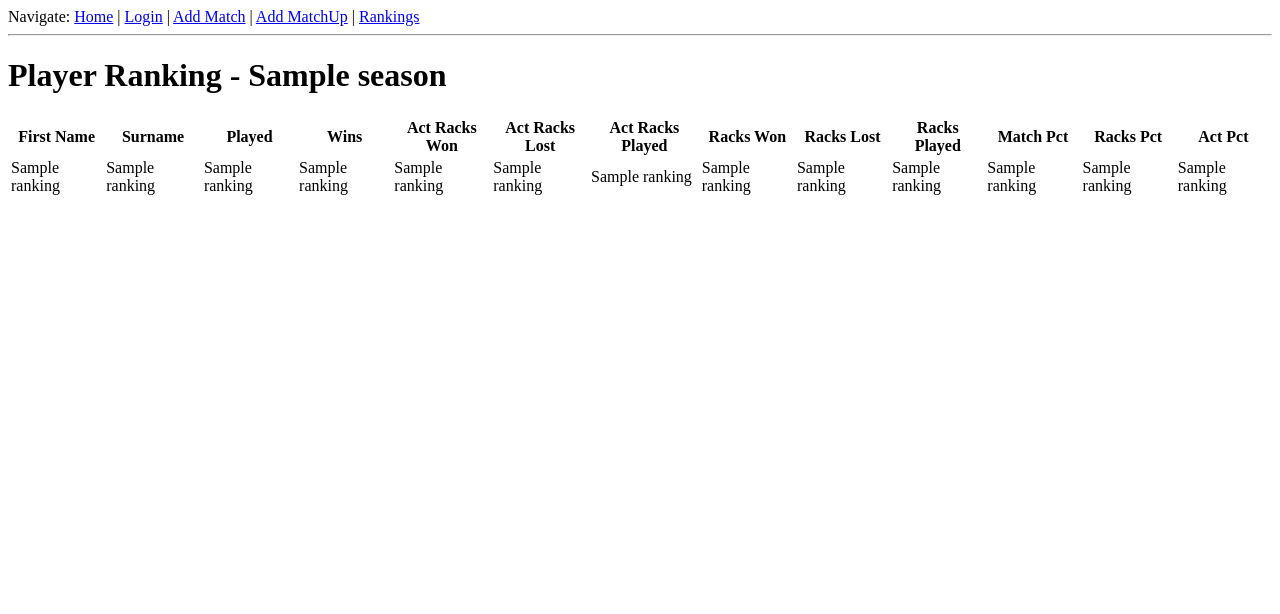
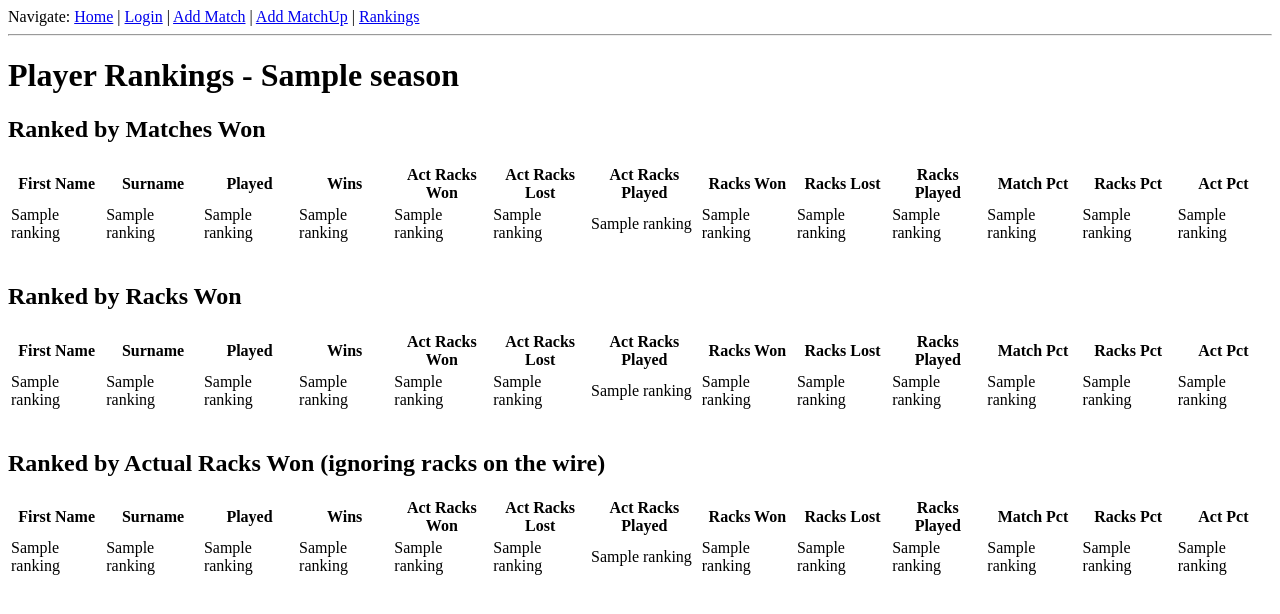
Before and after one commit to paulecar/Team9, a Flask app: template team9/templates/rank.html in a window 1280 px wide. Shown: the top 614 px of the page. Run offline with Flask 2, Linux system fonts and the light colour scheme; the template is opened without the code that fills it: most values are stand-ins (such as "Sample title", 1, 10 or a date in 2020); parts of the project's set-up code (start-up, migrations or seed data) failed here and were passed over; some libraries are stand-ins or nearby versions.

Commit message:
Ranking page with three tables

```diff
--- a/team9/templates/rank.html
+++ b/team9/templates/rank.html
@@ -1,8 +1,9 @@
 {% extends "base.html" %}
-
+<!-- TODO Render all three tables in a loop  -->
 {% block content %}
-    <h1> Player Ranking - {{season.seasonname}}</h1>
-    <table>
+    <h1> Player Rankings - {{season.seasonname}}</h1>
+    <h2> Ranked by Matches Won</h2>
+    <table title="Match Percentages">
         <th>First Name</th>
         <th>Surname</th>
         <th>Played</th>
@@ -16,7 +17,73 @@
         <th>Match Pct</th>
         <th>Racks Pct</th>
         <th>Act Pct</th>
-    {% for ranking in rankings %}
+    {% for ranking in rankings1 %}
+        <tr>
+            <td>{{ranking[1]}}</td>
+            <td>{{ranking[2]}}</td>
+            <td>{{ranking[3]}}</td>
+            <td>{{ranking[4]}}</td>
+            <td>{{ranking[5]}}</td>
+            <td>{{ranking[6]}}</td>
+            <td>{{ranking[7]}}</td>
+            <td>{{ranking[8]}}</td>
+            <td>{{ranking[9]}}</td>
+            <td>{{ranking[10]}}</td>
+            <td>{{ranking[11]}}</td>
+            <td>{{ranking[12]}}</td>
+            <td>{{ranking[13]}}</td>
+        </tr>
+    {% endfor %}
+    </table><br>
+    <h2> Ranked by Racks Won</h2>
+    <table title="Racks Won Percentages">
+        <th>First Name</th>
+        <th>Surname</th>
+        <th>Played</th>
+        <th>Wins</th>
+        <th>Act Racks Won</th>
+        <th>Act Racks Lost</th>
+        <th>Act Racks Played</th>
+        <th>Racks Won</th>
+        <th>Racks Lost</th>
+        <th>Racks Played</th>
+        <th>Match Pct</th>
+        <th>Racks Pct</th>
+        <th>Act Pct</th>
+    {% for ranking in rankings2 %}
+        <tr>
+            <td>{{ranking[1]}}</td>
+            <td>{{ranking[2]}}</td>
+            <td>{{ranking[3]}}</td>
+            <td>{{ranking[4]}}</td>
+            <td>{{ranking[5]}}</td>
+            <td>{{ranking[6]}}</td>
+            <td>{{ranking[7]}}</td>
+            <td>{{ranking[8]}}</td>
+            <td>{{ranking[9]}}</td>
+            <td>{{ranking[10]}}</td>
+            <td>{{ranking[11]}}</td>
+            <td>{{ranking[12]}}</td>
+            <td>{{ranking[13]}}</td>
+        </tr>
+    {% endfor %}
+    </table><br>
+    <h2> Ranked by Actual Racks Won (ignoring racks on the wire)</h2>
+    <table title="Act Racks Won Percentages">
+        <th>First Name</th>
+        <th>Surname</th>
+        <th>Played</th>
+        <th>Wins</th>
+        <th>Act Racks Won</th>
+        <th>Act Racks Lost</th>
+        <th>Act Racks Played</th>
+        <th>Racks Won</th>
+        <th>Racks Lost</th>
+        <th>Racks Played</th>
+        <th>Match Pct</th>
+        <th>Racks Pct</th>
+        <th>Act Pct</th>
+    {% for ranking in rankings3 %}
         <tr>
             <td>{{ranking[1]}}</td>
             <td>{{ranking[2]}}</td>
```
Also changed, not shown: team9/routes.py (+11 -3 lines).
